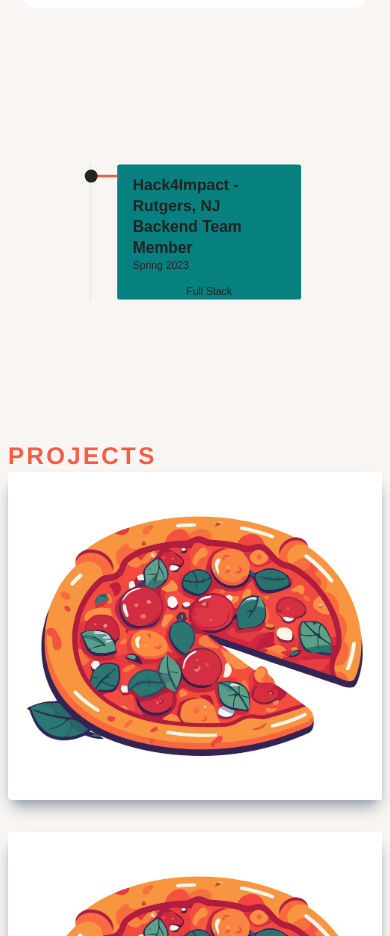
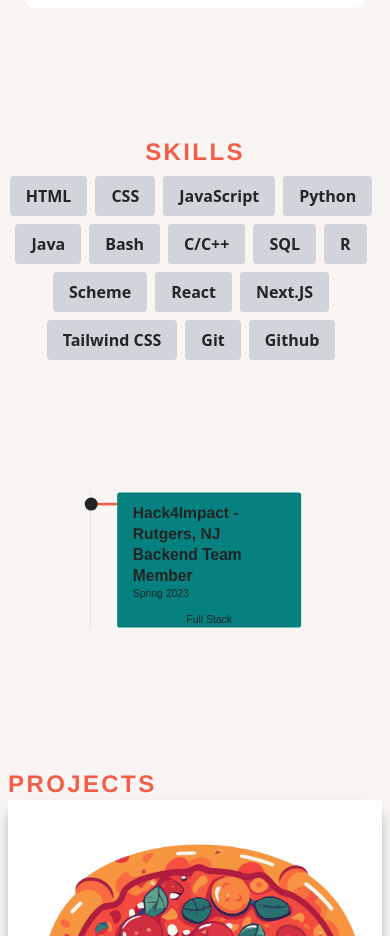
Before and after one commit to VanshSharma14/julian-website, a Next.js app: page / in a window 390 px wide. Shown: the part 1520-2456 px from the top of the page. Built offline with nearby package versions, Linux system fonts and the light colour scheme.

Commit message:
Skills section working but possibly thinking about putting in 'About' section, might need to move pic to main page and hide it on small screens

```diff
--- a/src/pages/components/About.jsx
+++ b/src/pages/components/About.jsx
@@ -1,11 +1,13 @@
 import React from 'react';
 import Image from 'next/image';
 import placeholder from '../../../public/my_images/Specialty_Pizza.jpg'
+import Skills from './Skills';
+import Timeline from './Timeline';
 
 const About = () => {
     return (
 
-        <div id='about' className="w-full md:h-screen p-2 flex items-center py-16">
+        <div id='about' className="w-full md:h-screen p-2 py-16 items-center flex">
             <div className="max-w-[1240px] m-auto md:grid grid-cols-3 gap-8">
                 <div className="col-span-2">
                     <h2 className="uppercase text-2xl tracking-widest text-[#f45d48] font-[Helvetica]">
--- /dev/null
+++ b/src/pages/components/Skills.jsx
@@ -0,0 +1,49 @@
+import React from 'react';
+
+const skills = [
+
+    { skill: "HTML" },
+    { skill: "CSS" },
+    { skill: "JavaScript" },
+    { skill: "Python" },
+    { skill: "Java" },
+    { skill: "Bash" },
+    { skill: "C/C++" },
+    { skill: "SQL" },
+    { skill: "R" },
+    { skill: "Scheme" },
+    { skill: "React" },
+    { skill: "Next.JS" },
+    { skill: "Tailwind CSS" },
+    { skill: "Git" },
+    { skill: "Github" },
+
+]
+
+const Skills = () => {
+    return (
+
+        <div id='skills' className="my-12 pb-12 md:pt-16 md:pb-48">
+            <div className="flex flex-col space-y-10 items-stretch justify-center align-top md:space-x-10 md:space-y-0 md:p-4 md:flex-row md:text-left">
+                <div className="text-center md:w-1/2 md:text-left">
+                    <h2 className="text-2xl tracking-widest uppercase text-[#f45d48] font-[Helvetica]">
+                        Skills
+                    </h2>
+
+                    <div className="flex flex-wrap flex-row justify-center z-10 md:justify-start">
+                        {skills.map((item, idx) => {
+                            return (
+                                <p key={idx} className="bg-gray-300 px-4 py-2 mr-2 mt-2 text-[#222525] rounded font-semibold">
+                                   {item.skill}
+                                </p>
+                            );
+                        })}
+                    </div>
+                </div>
+            </div>
+        </div>
+
+    );
+};
+
+export default Skills;
--- a/src/pages/index.js
+++ b/src/pages/index.js
@@ -4,16 +4,18 @@ import About from "./components/About";
 import ProjectCards from "./components/ProjectCards";
 import Timeline from "./components/Timeline";
 import Footer from "./components/Footer";
+import Skills from "./components/Skills";
 
 export default function Home() {
   return (
-      <div className="bg-[#f8f5f2] bg-opacity-100"> {/* #E4DAC7 */}
+      <div className="bg-[#f8f5f2] bg-opacity-100">
         <Head>
           <title>Julian Grande | Software Engineer</title>
           <meta name="description" content="Julian Grande's Portfolio Website"></meta>
         </Head>
         <Main />
         <About />
+        <Skills />
         <Timeline />
         <ProjectCards />
         <Footer />
```
